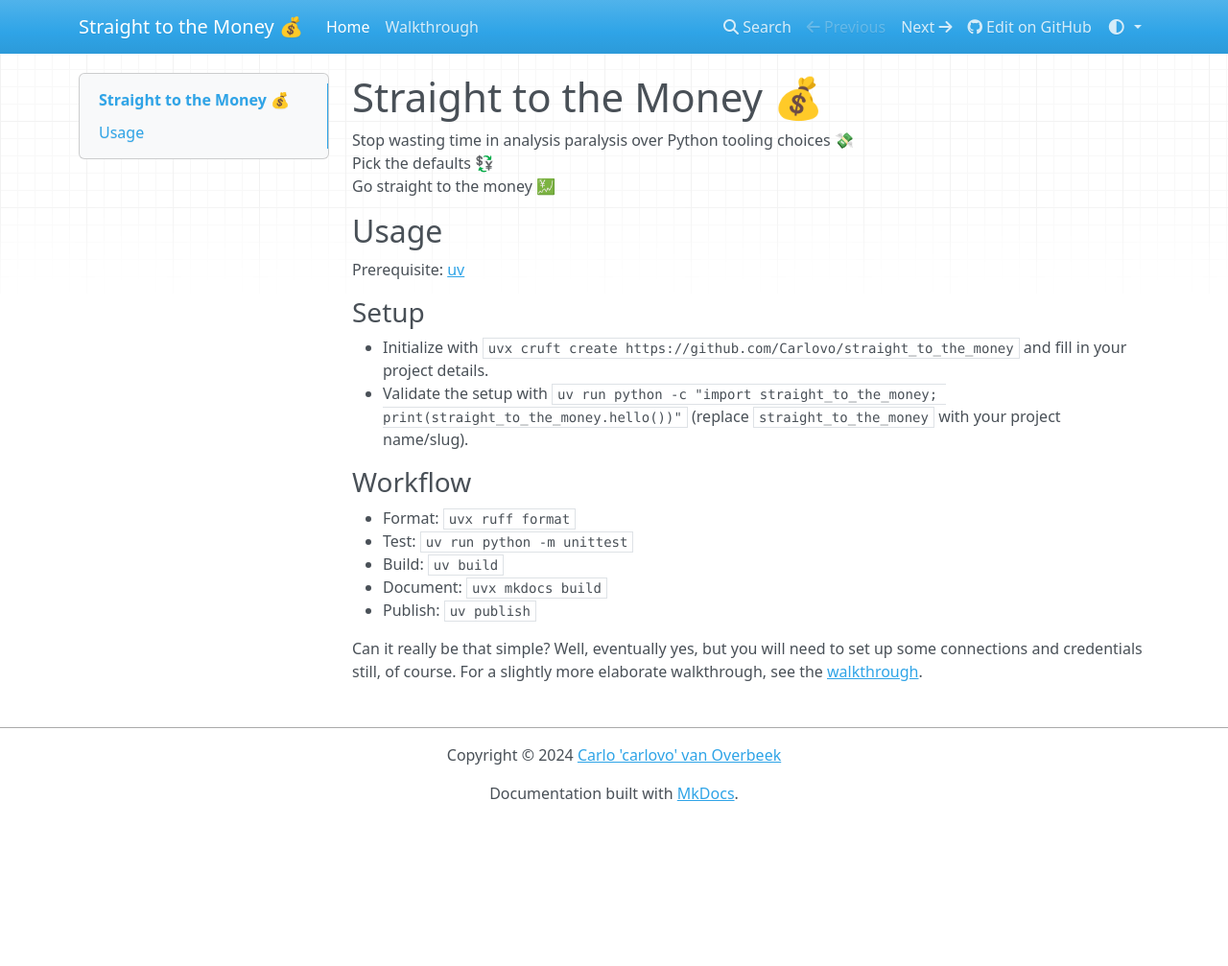
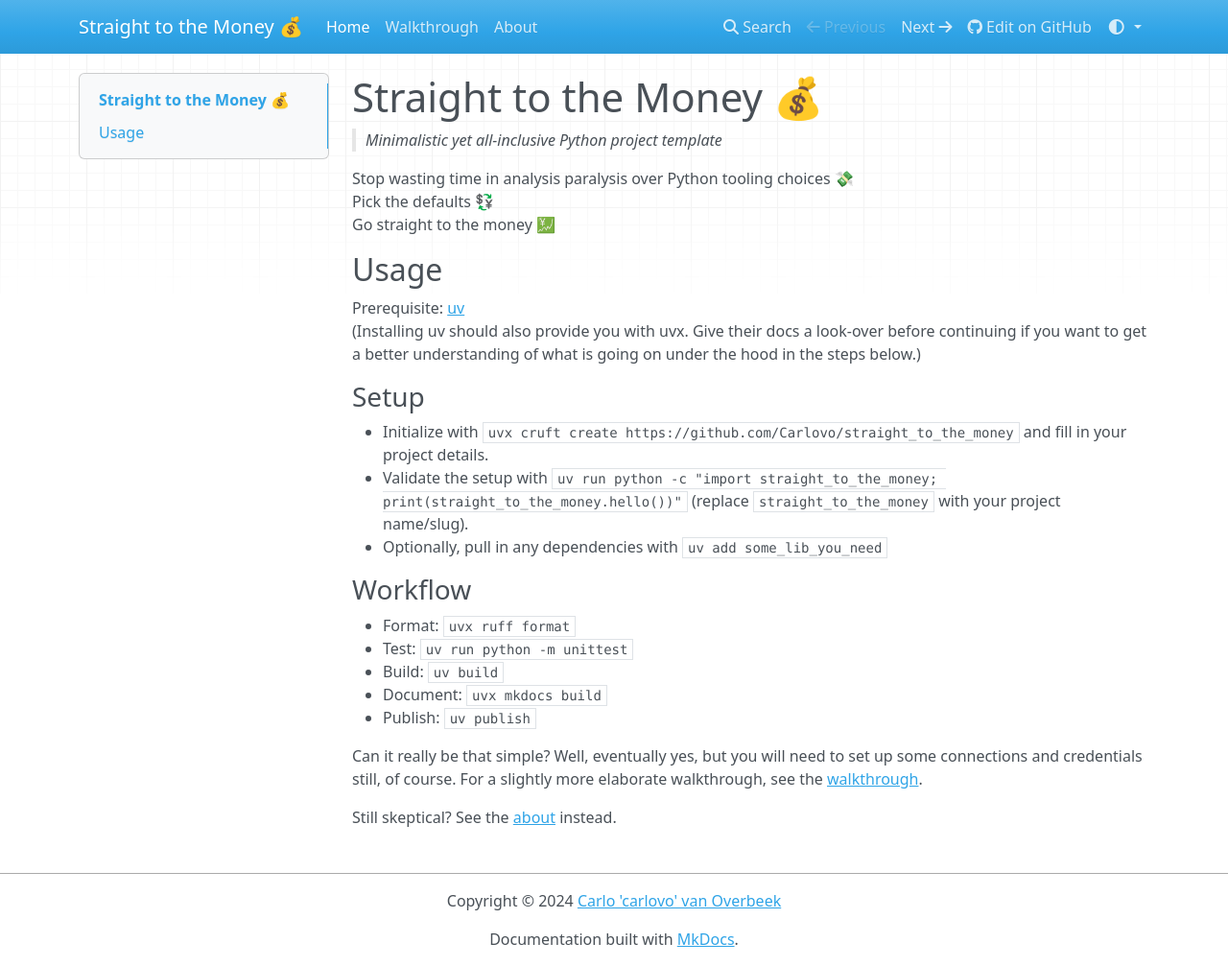
Before and after one commit to schubergphilis/paleofuturistic_python, an MkDocs documentation site: the page built from docs/index.md, in a window 1280 px wide and 1007 px high. Shown: the whole window at 96% size. Built offline with MkDocs 1.6.1, drawn with Linux system fonts in a browser that asks for light colours; nearby versions of some CDN libraries.

Commit message:
add about docs

```diff
--- a/docs/index.md
+++ b/docs/index.md
@@ -1,4 +1,6 @@
 # Straight to the Money 💰
+
+> _Minimalistic yet all-inclusive Python project template_
 
 Stop wasting time in analysis paralysis over Python tooling choices 💸
 Pick the defaults 💱
@@ -7,11 +9,14 @@
 ## Usage
 
 Prerequisite: [uv](https://docs.astral.sh/uv/)
+(Installing uv should also provide you with uvx.
+Give their docs a look-over before continuing if you want to get a better understanding of what is going on under the hood in the steps below.)
 
 ### Setup
 
 - Initialize with `uvx cruft create https://github.com/Carlovo/straight_to_the_money` and fill in your project details.
 - Validate the setup with `uv run python -c "import straight_to_the_money; print(straight_to_the_money.hello())"` (replace `straight_to_the_money` with your project name/slug).
+- Optionally, pull in any dependencies with `uv add some_lib_you_need`
 
 ### Workflow
 
@@ -24,3 +29,6 @@
 Can it really be that simple?
 Well, eventually yes, but you will need to set up some connections and credentials still, of course.
 For a slightly more elaborate walkthrough, see the [walkthrough](walkthrough.md).
+
+Still skeptical?
+See the [about](about.md) instead.
--- a/mkdocs.yml
+++ b/mkdocs.yml
@@ -13,5 +13,6 @@
 nav:
   - Home: index.md
   - Walkthrough: walkthrough.md
+  - About: about.md
 
 copyright: Copyright &copy; 2024 <a href="https://github.com/Carlovo">Carlo 'carlovo' van Overbeek</a>
```
Also changed, not shown: README.md (+9 -1 lines), docs/about.md (added, +36 -0 lines).
